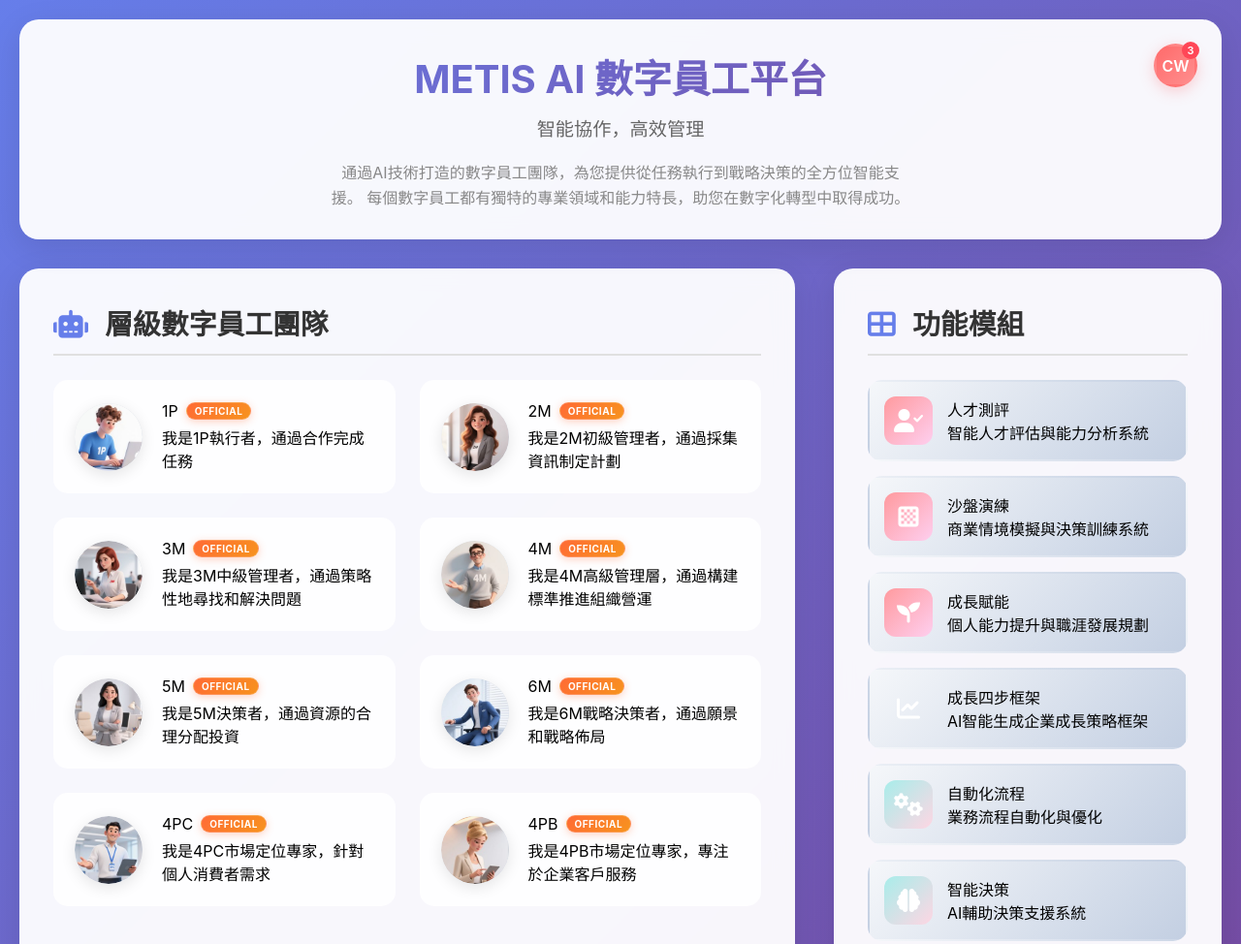
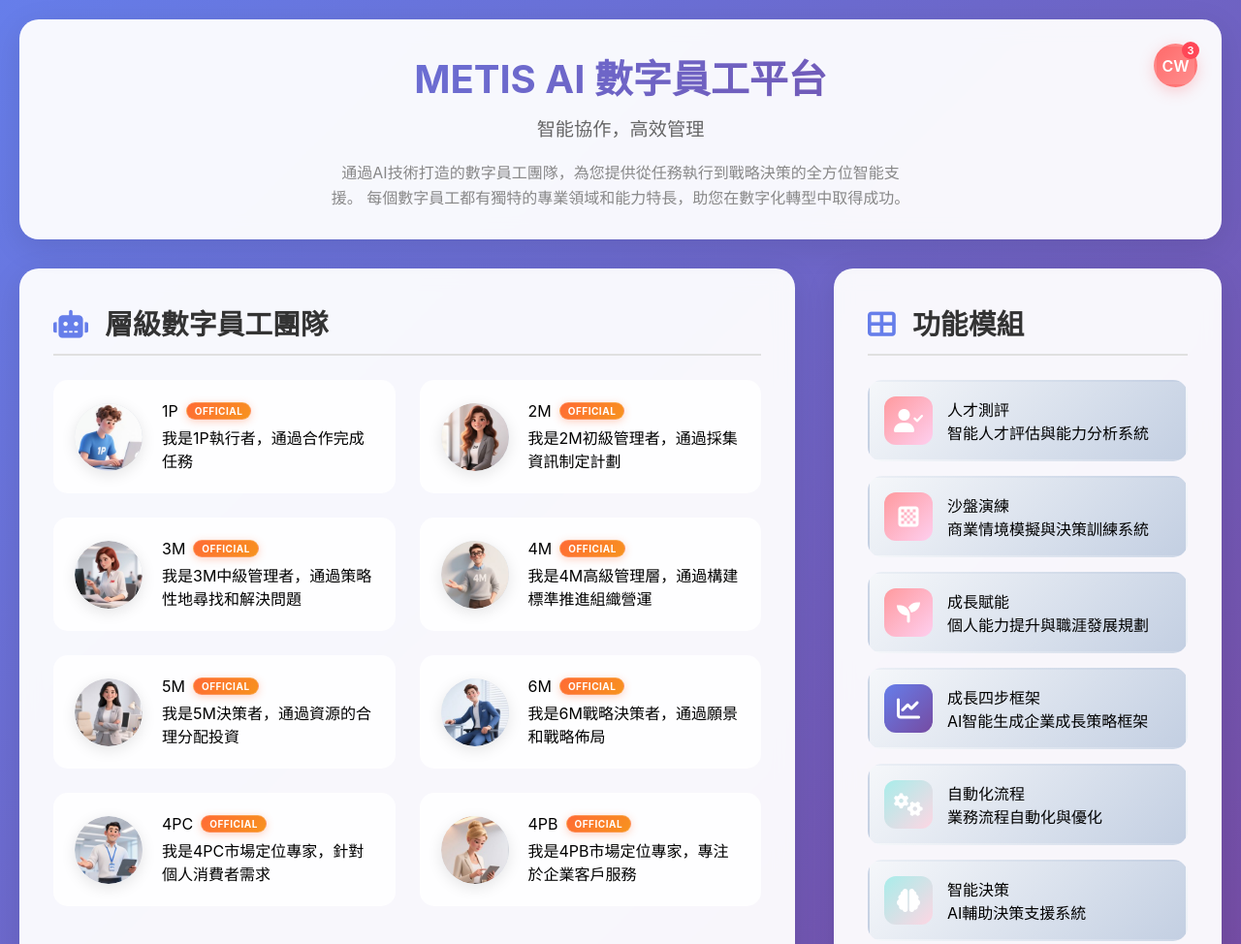
Before and after one commit to ClarkOu/myaikid, a website: page index.html in a window 1280 px wide. Shown: the top 974 px of the page at 97% size. Drawn offline with Linux system fonts and the light colour scheme.

Commit message:
Add files via upload
update css

```diff
--- a/styles.css
+++ b/styles.css
@@ -244,6 +244,7 @@
 .talent-assessment { background: linear-gradient(135deg, #ff9a9e 0%, #fecfef 100%); }
 .sandbox-training { background: linear-gradient(135deg, #ff9a9e 0%, #fecfef 100%); }
 .growth-empowerment { background: linear-gradient(135deg, #ff9a9e 0%, #fecfef 100%); }
+.growth-framework { background: linear-gradient(135deg, #667eea 0%, #764ba2 100%); }
 .coming-soon { background: linear-gradient(135deg, #a8edea 0%, #fed6e3 100%); }
 
 .ai-item {
```
